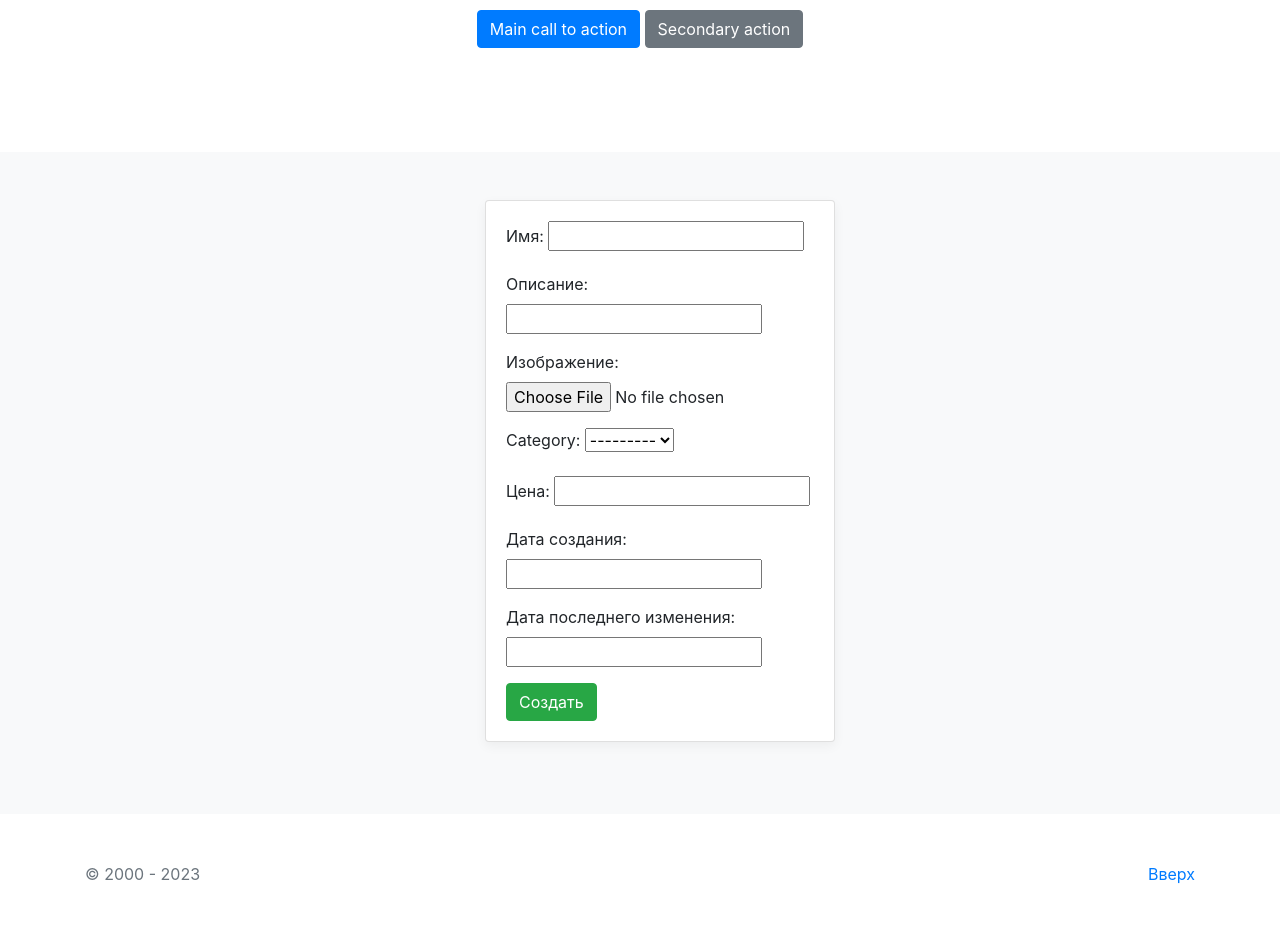
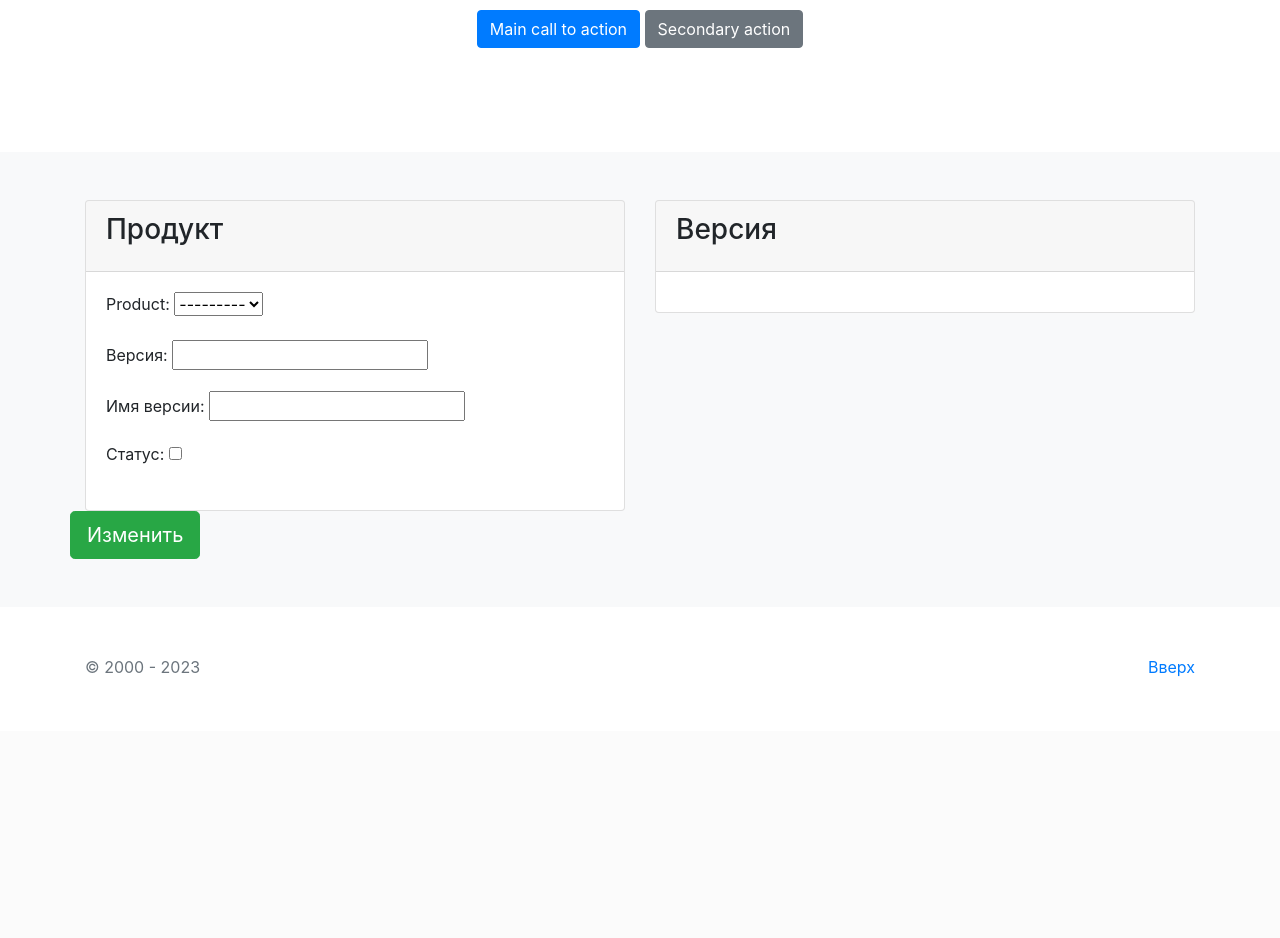
Before and after one commit to abduvohid75/forms, a Django app: template main/templates/main/product_form.html in a window 1280 px wide. Shown: the part 158-1096 px from the top of the page. After the commit the page ends 835 px from the top, so only its background shows below. Run offline with Django 4.2, Linux system fonts and the light colour scheme; the template is opened without the code that fills it: values that come from a table or form of the project are taken from there, others are empty; some libraries are stand-ins or nearby versions.

Commit message:
Задания 2-3

```diff
--- a/main/admin.py
+++ b/main/admin.py
@@ -1,6 +1,6 @@
 from django.contrib import admin
 
-from main.models import blog, Product, Category
+from main.models import blog, Product, Category, Version
 
 
 # Register your models here.
@@ -17,3 +17,7 @@ class StudentAdmin(admin.ModelAdmin):
 @admin.register(Category)
 class StudentAdmin(admin.ModelAdmin):
     list_display = ('pk', 'name', 'description',)
+
+@admin.register(Version)
+class StudentAdmin(admin.ModelAdmin):
+    list_display = ('pk', 'name', 'product', 'status',)
--- a/main/forms.py
+++ b/main/forms.py
@@ -1,5 +1,7 @@
 from django import forms
-from main.models import blog, Product, Category
+from main.models import blog, Product, Category, Version
+
+
 class BlogForm(forms.ModelForm):
 
     class Meta:
@@ -21,3 +23,9 @@ class ProductForm(forms.ModelForm):
             if word in cleaned_data.lower():
                 raise forms.ValidationError("Недопустимые слова в названии продукта")
         return cleaned_data
+
+class VersionForm(forms.ModelForm):
+
+    class Meta:
+        model = Version
+        fields = "__all__"
--- a/main/models.py
+++ b/main/models.py
@@ -43,3 +43,16 @@ class Product(models.Model):
     class Meta:
         verbose_name = 'продукт'
         verbose_name_plural = 'продукты'
+
+class Version(models.Model):
+    product = models.ForeignKey(Product, on_delete=models.CASCADE)
+    number = models.CharField(max_length=100, verbose_name="Версия")
+    name = models.CharField(max_length=100, verbose_name="Имя версии")
+    status = models.BooleanField(verbose_name="Статус")
+
+    def __str__(self):
+        return f'{self.name} {self.product} {self.status}'
+
+    class Meta:
+        verbose_name = 'версия'
+        verbose_name_plural = 'версии'
--- a/main/templates/main/index.html
+++ b/main/templates/main/index.html
@@ -15,7 +15,7 @@
                 <li class="list-group-item">{{object.category.name}}</li>
             </ul>
             <div class="card-body" align="center">
-                <a href="#" class="card-link">Card link</a>
+                <a href="{% url 'main:edit_products'  object.pk%}" class="card-link">Изменить</a>
                 <a href="#" class="card-link">Another link</a>
             </div>
         </div>
--- a/main/templates/main/product_form.html
+++ b/main/templates/main/product_form.html
@@ -1,19 +1,35 @@
 {% extends 'main/base.html' %}
 {% block content %}
-<div class="col-md-4" style="margin-left:400px">
-    <div class="card mb-4 box-shadow">
-        <div class="card-body">
-            <form method="post" enctype="multipart/form-data">
-                {% csrf_token %}
-                {{ form.as_p }}
-                {% if object %}
-                <button type="submit" class="btn btn-success">Изменить</button>
-                {% else %}
-                <button type="submit" class="btn btn-success">Создать</button>
-                {% endif %}
-            </form>
+<div class="col-12">
+    <form class="row" method="post" enctype="multipart/form-data">
+        <div class="col-6">
+            <div class="card">
+                <div class="card-header">
+                    <h3 class="card-title">Продукт</h3>
+                </div>
+                <div class="card-body">
+                    {% csrf_token %}
+                    {{ form.as_p }}
+                </div>
+            </div>
         </div>
-    </div>
+        <div class="col-6">
+            <div class="card">
+                <div class="card-header">
+                    <h3 class="card-title">Версия</h3>
+                </div>
+                <div class="card-body">
+                    {{ formset.management_form }}
+                    {% for form in formset.forms %}
+                    {{ form.as_p }}
+                    {{ form.version }}
+                    {% endfor %}
+                </div>
+            </div>
+        </div>
+        <button type="submit" class="btn btn-success btn-lg">Изменить</button>
+    </form>
+
 </div>
 
 {% endblock %}
--- a/main/urls.py
+++ b/main/urls.py
@@ -2,7 +2,7 @@ from django.urls import path
 
 from main.apps import MainConfig
 from main.views import BlogListView, contacts, BlogCreateView, BlogDetailView, BlogUpdateView, BlogDeleteView, \
-    ProductListView, ProductCreateView
+    ProductListView, ProductCreateView, ProductUpdateView
 
 app_name = MainConfig.name
 
@@ -11,6 +11,7 @@ urlpatterns = [
     path('blogs', BlogListView.as_view(), name='blogs'),
     path('create', BlogCreateView.as_view(), name='create_blogs'),
     path('product/create', ProductCreateView.as_view(), name='create_products'),
+    path('product/edit/<int:pk>/', ProductUpdateView.as_view(), name='edit_products'),
     path('contacts', contacts, name='contacts'),
     path('view/<int:pk>/', BlogDetailView.as_view(), name='view'),
     path('edit/<int:pk>/', BlogUpdateView.as_view(), name='edit'),
```
Also changed, not shown: main/views.py (+32 -2 lines).
